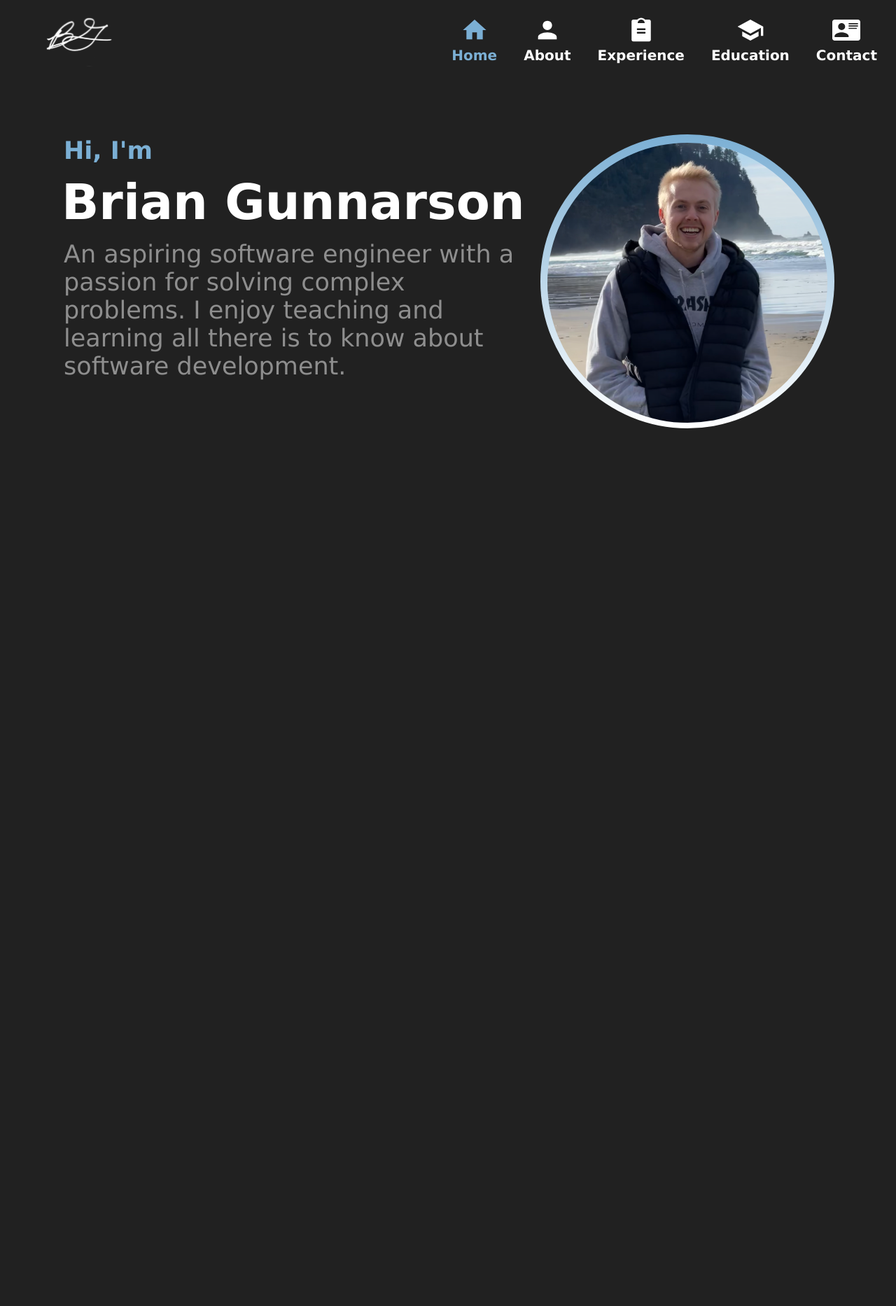
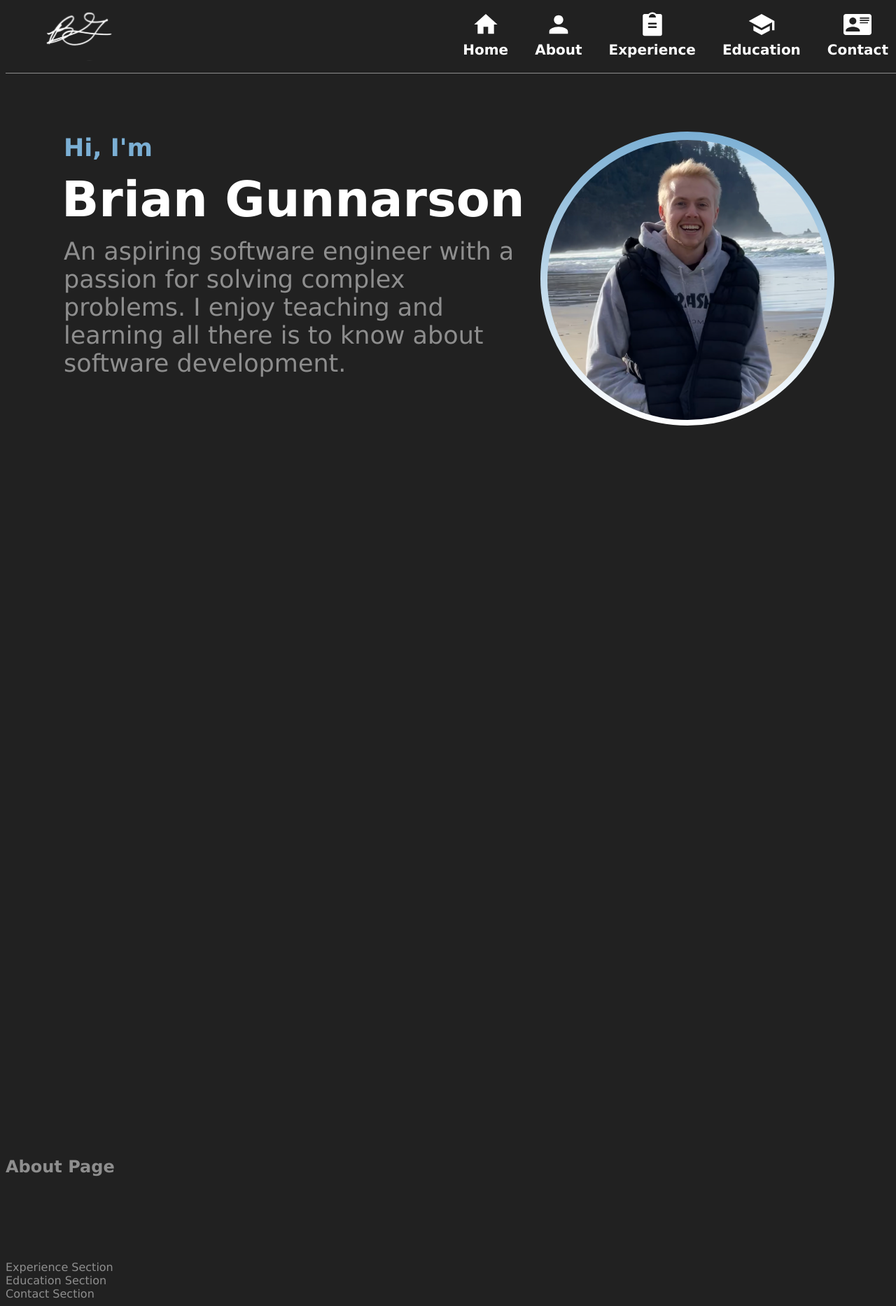
Before and after one commit to bgunnar5/Portfolio-Website, a React (Create React App) app: page / in a window 1280 px wide. Shown: the whole page at 70% size. Before the commit the page ends 800 px from the top, so only its background shows below. Built offline with nearby package versions, Linux system fonts and the light colour scheme.

Commit message:
Converted routing to single-page

```diff
--- a/package.json
+++ b/package.json
@@ -9,6 +9,7 @@
     "react": "^17.0.2",
     "react-dom": "^17.0.2",
     "react-router-dom": "^5.2.0",
+    "react-router-hash-link": "^2.4.3",
     "react-scripts": "4.0.3",
     "styled-components": "^5.2.1",
     "typeface-varela-round": "^1.1.13",
--- a/src/App.js
+++ b/src/App.js
@@ -1,6 +1,5 @@
-import logo from "./logo.svg";
 import "./App.css";
-import { BrowserRouter as Router, Switch, Route } from "react-router-dom";
+import { BrowserRouter } from "react-router-dom";
 import Home from "./components/Home";
 import About from "./components/About";
 import Experience from "./components/Experience";
@@ -10,30 +9,14 @@ import NavBar from "./components/NavBar";
 
 function App() {
   return (
-    <Router>
-      <Switch>
-        <Route path="/" exact>
+    <BrowserRouter>
       <NavBar />
       <Home />
-        </Route>
-        <Route path="/about" exact>
-          <NavBar />
       <About />
-        </Route>
-        <Route path="/experience" exact>
-          <NavBar />
       <Experience />
-        </Route>
-        <Route path="/education" exact>
-          <NavBar />
       <Education />
-        </Route>
-        <Route path="/contact" exact>
-          <NavBar />
       <Contact />
-        </Route>
-      </Switch>
-    </Router>
+    </BrowserRouter>
   );
 }
 
--- a/src/components/About.js
+++ b/src/components/About.js
@@ -1,8 +1,20 @@
 import React from "react";
 import styled from "styled-components";
 
-const About = () => {
-  return "About Page";
-};
+const About = () => (
+  <AboutSection id="about">
+    <h2>About Page</h2>
+  </AboutSection>
+);
 
 export default About;
+
+const AboutSection = styled.section`
+  align-items: center;
+  position: relative;
+  padding-top: 1000px;
+  padding-bottom: 100px;
+  /* @media (max-width: 1046px) {
+    flex-direction: column;
+  } */
+`;
--- a/src/components/Contact.js
+++ b/src/components/Contact.js
@@ -1,8 +1,12 @@
 import React from "react";
 import styled from "styled-components";
 
-const Contact = () => {
-  return "Contact Page";
-};
+const Contact = () => (
+  <ContactSection id="contact">
+    Contact Section
+  </ContactSection>
+)
 
 export default Contact;
+
+const ContactSection = styled.section``;
--- a/src/components/Education.js
+++ b/src/components/Education.js
@@ -1,8 +1,12 @@
 import React from "react";
 import styled from "styled-components";
 
-const Education = () => {
-  return "Education Page";
-};
+const Education = () => (
+  <EducationSection id="education">
+    Education Section
+  </EducationSection>
+)
 
 export default Education;
+
+const EducationSection = styled.section``;
--- a/src/components/Experience.js
+++ b/src/components/Experience.js
@@ -1,8 +1,12 @@
 import React from "react";
 import styled from "styled-components";
 
-const Experience = () => {
-  return "Experience Page";
-};
+const Experience = () => (
+  <ExperienceSection id="experience">
+    Experience Section
+  </ExperienceSection>
+)
 
 export default Experience;
+
+const ExperienceSection = styled.section``;
--- a/src/components/Home.js
+++ b/src/components/Home.js
@@ -5,7 +5,7 @@ import ProfilePic from "../imgs/profile-pic-home.svg";
 const Home = () => {
   return (
     <>
-      <Wrapper>
+      <HomeSection id="home">
         <TextWrapper>
           <Intro>Hi, I'm</Intro>
           <Name>Brian Gunnarson</Name>
@@ -16,7 +16,7 @@ const Home = () => {
           </Description>
         </TextWrapper>
         <Picture src={ProfilePic}></Picture>
-      </Wrapper>
+      </HomeSection>
     </>
   );
 };
@@ -50,7 +50,8 @@ const TextWrapper = styled.div`
   padding: 80px 5px 25px 80px;
 `;
 
-const Wrapper = styled.div`
+const HomeSection = styled.section`
   display: flex;
   justify-content: center;
+  padding-top: 100px;
 `;
--- a/src/components/MenuItem.js
+++ b/src/components/MenuItem.js
@@ -1,14 +1,14 @@
 import React from "react";
-import { Link } from "react-router-dom";
+import { HashLink } from "react-router-hash-link";
 import styled from "styled-components";
 
 const MenuItem = ({ img, label, to, active, activeImg }) => {
   return (
     <Item active={active} data-testid={"menu-item-" + label}>
-      <Link to={to} style={{ textDecoration: "none" }}>
+      <HashLink to={to} smooth style={{ textDecoration: "none" }}>
         <Icon src={active ? activeImg : img} />
         <Label active={active}>{label}</Label>
-      </Link>
+      </HashLink>
     </Item>
   );
 };
--- a/src/components/NavBar.js
+++ b/src/components/NavBar.js
@@ -1,6 +1,6 @@
 import React from "react";
 import styled from "styled-components";
-import { Link, useLocation } from "react-router-dom";
+import { useLocation } from "react-router-dom";
 import MenuItem from "./MenuItem";
 import HomeImg from "../imgs/home.svg";
 import HomeActiveImg from "../imgs/blue-home.svg";
@@ -16,7 +16,7 @@ import SignatureImg from "../imgs/website-signature.svg";
 
 const NavBar = () => {
   const location = useLocation();
-  const active = location.pathname;
+  const active = location.hash;
   return (
     <>
       <Nav>
@@ -24,38 +24,38 @@ const NavBar = () => {
           <Signature src={SignatureImg} />
           <Placeholder></Placeholder>
           <MenuItem
-            to="/"
+            to="#home"
             label="Home"
-            active={active === "/"}
+            active={active === "#home"}
             img={HomeImg}
             activeImg={HomeActiveImg}
           />
           <MenuItem
-            to="/about"
+            to="#about"
             label="About"
-            active={active === "/about"}
+            active={active === "#about"}
             test={true}
             img={AboutImg}
             activeImg={AboutActiveImg}
           />
           <MenuItem
-            to="/experience"
+            to="#experience"
             label="Experience"
-            active={active === "/experience"}
+            active={active === "#experience"}
             img={ExperienceImg}
             activeImg={ExperienceActiveImg}
           />
           <MenuItem
-            to="/education"
+            to="#education"
             label="Education"
-            active={active === "/education"}
+            active={active === "#education"}
             img={EducationImg}
             activeImg={EducationActiveImg}
           />
           <MenuItem
-            to="/contact"
+            to="#contact"
             label="Contact"
-            active={active === "/contact"}
+            active={active === "#contact"}
             img={ContactImg}
             activeImg={ContactActiveImg}
           />
@@ -73,7 +73,13 @@ const Wrapper = styled.ul`
   margin: 0;
 `;
 
-const Nav = styled.nav``;
+const Nav = styled.nav`
+  border-bottom: solid 1px;
+  background-color: #212121;
+  width: 100%;
+  position: fixed;
+  top: 0;
+`;
 
 const Signature = styled.img`
   margin: 12px 6px;
```
Also changed, not shown: 2 other files (tests, documents, lock files or other folders). Lines whose indentation alone changed are shown as unchanged.
